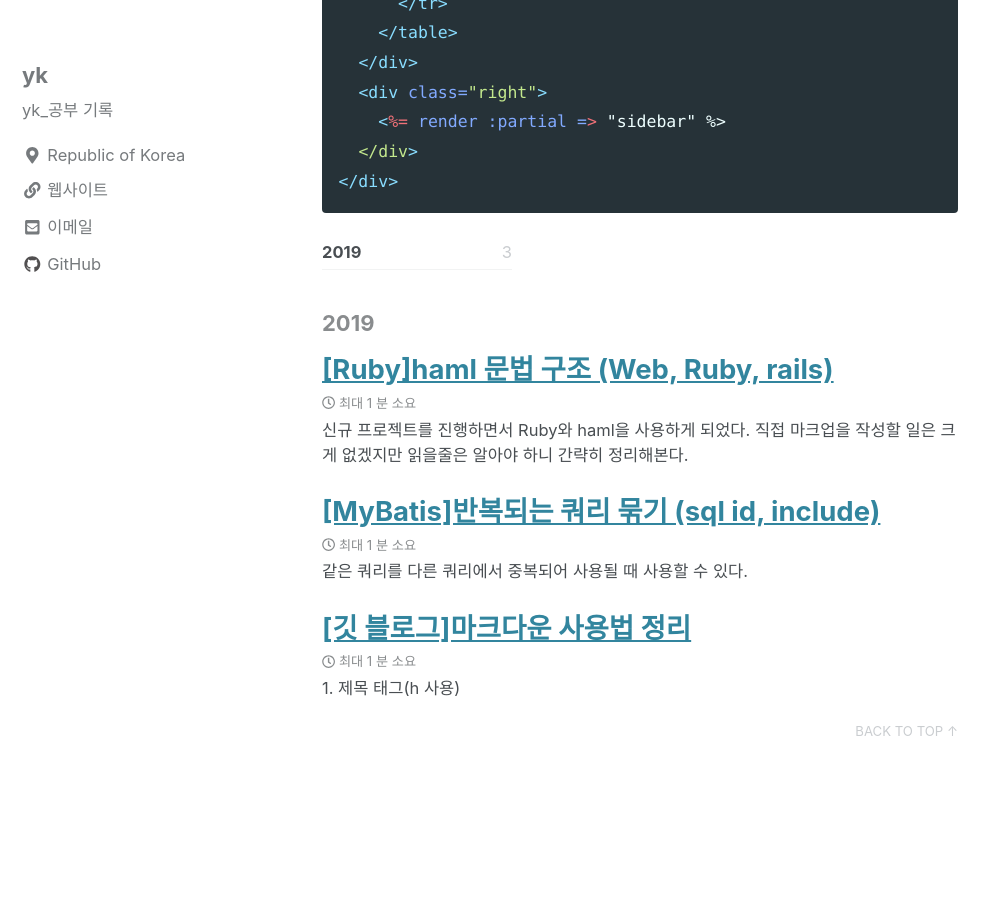
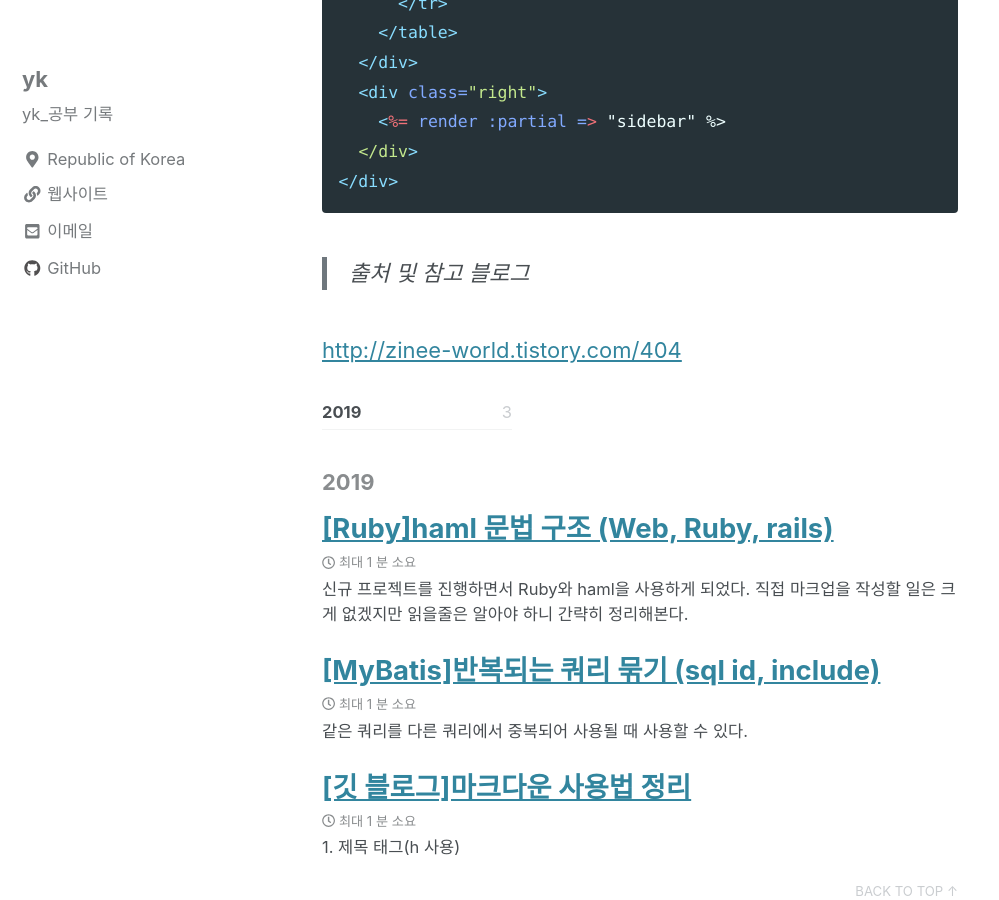
Before and after one commit to yukyung-shim/yukyung-shim.github.io, a Jekyll site: the page built from _posts/2019-01-08-[Ruby] haml 문법 정리.md, in a window 1280 px wide and 900 px high, scrolled down 2051 px. Shown: the whole window, without its empty margins (0-999 px from the left). Built offline with Jekyll 4.4.1, drawn with Linux system fonts in a browser that asks for light colours; nearby versions of some CDN libraries; comment, search, counter and statistics services are not loaded.

Commit message:
참고 블로그 추가

````diff
--- a/_posts/2019-01-08-[Ruby] haml 문법 정리.md
+++ b/_posts/2019-01-08-[Ruby] haml 문법 정리.md
@@ -70,3 +70,7 @@ html에서 태그의 시작과 끝이 있는 반면, haml에서는 앞에 %를
   </div>
 </div>
 ```
+
+
+> 출처 및 참고 블로그
+<http://zinee-world.tistory.com/404>
````
